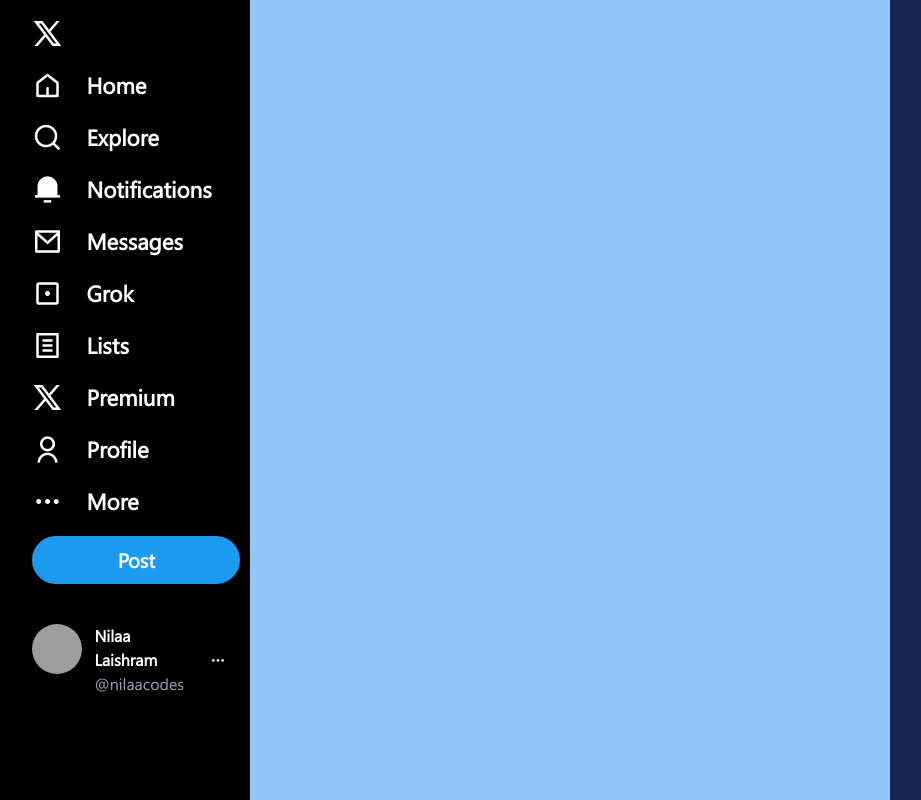
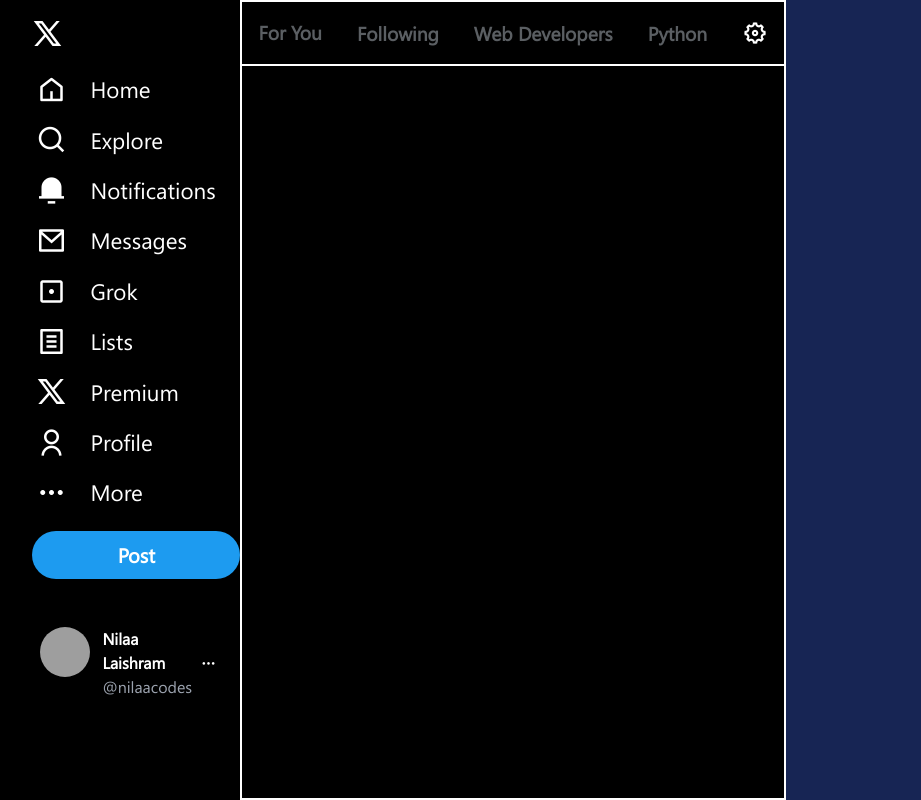
Before and after one commit to nilaachandra/Twitter-UI-Clone, a website: page src/index.html in a window 1280 px wide. Shown: the whole page, without its empty margins (70-991 px from the left). Drawn offline with nearby package versions, Linux system fonts and the light colour scheme; grey boxes are pictures that could not be loaded.

Commit message:
added nav bar

```diff
--- a/src/index.html
+++ b/src/index.html
@@ -15,47 +15,47 @@
         <div class="leftSec h-screen w-[25%] bg-black pl-[8%] pt-4">
             <div class="logo mb-4"><i class="ri-twitter-x-line text-white text-3xl"></i></div>
 
-            <div class="menuContainer flex flex-col justify-center items-center gap-4 w-full">
-                <div class="menus flex gap-6 justify-start items-center w-full">
+            <div class="menuContainer gap-[.4rem] flex flex-col justify-start items-start w-full">
+                <div class="menus flex gap-6 justify-start items-center w-[60%] menuHover p-1">
                     <i class="ri-home-5-line text-3xl"></i>
-                    <label class="text-[1.4rem] font-bold">Home</label>
+                    <label class="text-[1.4rem]">Home</label>
                 </div>
-                <div class="menus flex gap-6 justify-start items-center w-full">
+                <div class="menus flex gap-6 justify-start items-center w-[60%] menuHover p-1">
                     <i class="ri-search-line text-3xl"></i>
-                    <label class="text-[1.4rem] font-bold">Explore</label>
+                    <label class="text-[1.4rem] ">Explore</label>
                 </div>
-                <div class="menus flex gap-6 justify-start items-center w-full">
+                <div class="menus flex gap-6 justify-start items-center w-[85%] menuHover p-1">
                     <i class="ri-notification-3-fill text-3xl"></i>
-                    <label class="text-[1.4rem] font-bold">Notifications</label>
+                    <label class="text-[1.4rem] ">Notifications</label>
                 </div>
-                <div class="menus flex gap-6 justify-start items-center w-full">
+                <div class="menus flex gap-6 justify-start items-center w-[75%] menuHover p-1">
                     <i class="ri-mail-line text-3xl"></i>
-                    <label class="text-[1.4rem] font-bold">Messages</label>
+                    <label class="text-[1.4rem] ">Messages</label>
                 </div>
-                <div class="menus flex gap-6 justify-start items-center w-full">
+                <div class="menus flex gap-6 justify-start items-center w-[60%] menuHover p-1">
                     <i class="ri-dice-1-line text-3xl"></i>
-                    <label class="text-[1.4rem] font-bold">Grok</label>
+                    <label class="text-[1.4rem] ">Grok</label>
                 </div>
-                <div class="menus flex gap-6 justify-start items-center w-full">
+                <div class="menus flex gap-6 justify-start items-center w-[60%] menuHover p-1">
                     <i class="ri-file-list-line text-3xl"></i>
-                    <label class="text-[1.4rem] font-bold">Lists</label>
+                    <label class="text-[1.4rem] ">Lists</label>
                 </div>
-                <div class="menus flex gap-6 justify-start items-center w-full">
+                <div class="menus flex gap-6 justify-start items-center w-[70%] menuHover p-1">
                     <i class="ri-twitter-x-line text-3xl"></i>
-                    <label class="text-[1.4rem] font-bold">Premium</label>
+                    <label class="text-[1.4rem] ">Premium</label>
                 </div>
-                <div class="menus flex gap-6 justify-start items-center w-full">
+                <div class="menus flex gap-6 justify-start items-center w-[60%] menuHover p-1">
                     <i class="ri-user-line text-3xl"></i>
-                    <label class="text-[1.4rem] font-bold">Profile</label>
+                    <label class="text-[1.4rem] ">Profile</label>
                 </div>
-                <div class="menus flex gap-6 justify-start items-center w-full">
+                <div class="menus flex gap-6 justify-start items-center w-[60%] menuHover p-1">
                     <i class="ri-more-fill text-3xl"></i>
-                    <label class="text-[1.4rem] font-bold">More</label>
+                    <label class="text-[1.4rem] ">More</label>
                 </div>
             </div>
             <button
                 class="bg-[#1d9bf0] w-[13rem] h-[3rem] rounded-3xl mt-4 items-center font-bold text-xl ">Post</button>
-            <div class="profile flex justify-between w-full gap-4 pr-6 items-center mt-10">
+            <div class="profile flex justify-between w-full gap-4 pr-6 pl-2 pt-2 pb-2 items-center mt-10 menuHover">
                 <div class="imgnpro flex justify-between w-70% gap-3">
                     <img src="https://pbs.twimg.com/profile_images/1746935927426170880/1SiIUp5r_400x400.jpg" alt=""
                         class="w-[50px] h-[50px] rounded-[50%]">
@@ -67,8 +67,17 @@
                 <i class="ri-more-fill"></i>
             </div>
         </div>
-        <div class="midSec h-screen w-[50%] bg-blue-300"></div>
-        <div class="rightSec h-screen w-[25%] bg-blue-950"></div>
+        <div class="midSec h-screen w-[45%] bg-black border-2 border-white">
+            <div class="nav w-full h-16 bg-black border-l-0 border-r-0 border-b-2 border-white flex justify-between items-center p-4">
+                <a href="" class="text-[1.2rem] font-bold text-[#5b5f63] h-full">For You</a>
+                <a href="" class="text-[1.2rem] font-bold text-[#5b5f63]">Following</a>
+                <a href="" class="text-[1.2rem] font-bold text-[#5b5f63]">Web Developers</a>
+                <a href="" class="text-[1.2rem] font-bold text-[#5b5f63]">Python</a>
+                <i class="ri-settings-5-line text-[1.6rem]"></i>
+
+            </div>
+        </div>
+        <div class="rightSec h-screen w-[35%] bg-blue-950"></div>
     </div>
 
 
--- a/src/requirements.css
+++ b/src/requirements.css
@@ -7,3 +7,9 @@
     color: white;
     scroll-behavior: smooth;
 }
+
+.menuHover:hover{
+    background-color: #2b2e34;
+    border-radius: 50px;
+    transition: 0.32s;
+}
```
Also changed, not shown: src/output.css.
